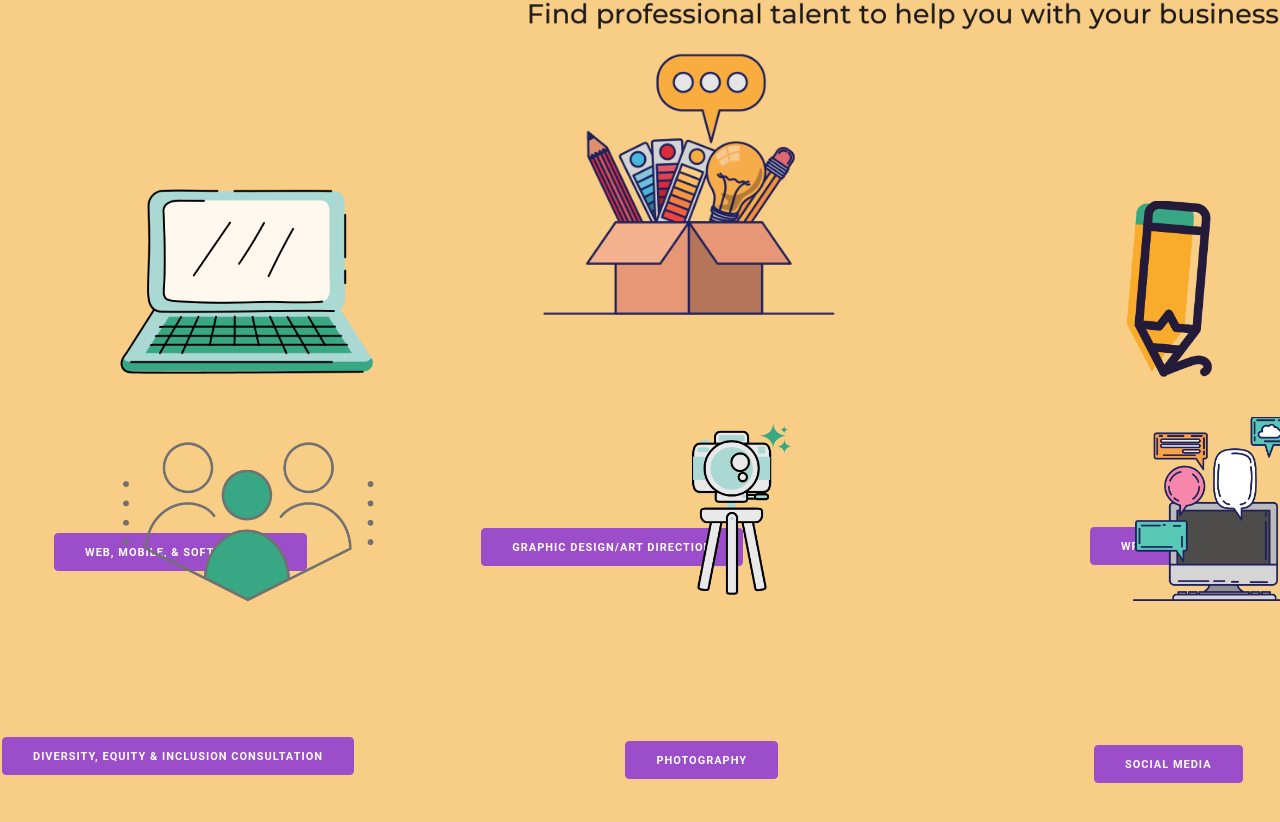
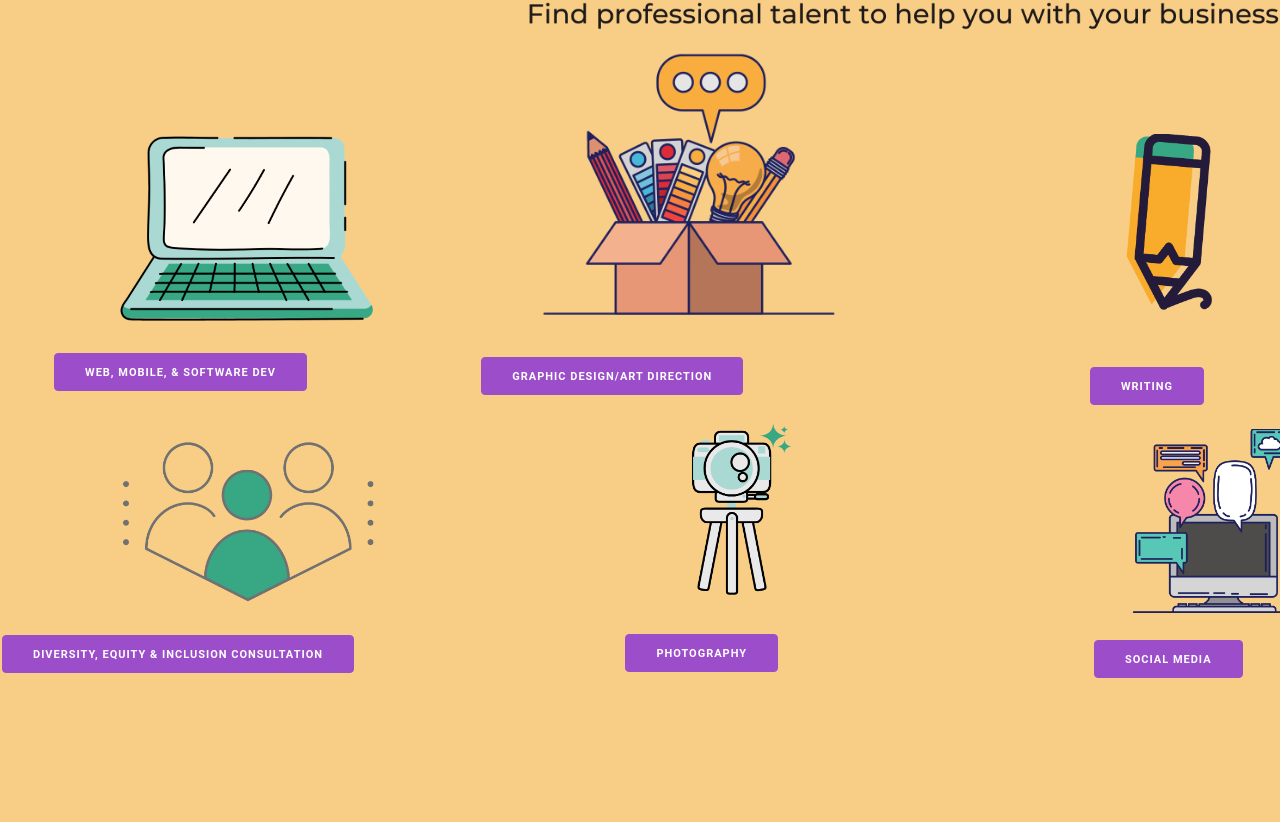
Before and after one commit to kellydoleo/fasi_frontend, a React (Create React App) app: page / in a window 1280 px wide. Shown: the part 1047-1869 px from the top of the page. Built offline with nearby package versions, Linux system fonts and the light colour scheme; no server answers.

Commit message:
updated CSS

```diff
--- a/src/index.css
+++ b/src/index.css
@@ -123,7 +123,7 @@ left: 517px;
 #laptop {
   width: 20%;
   position: relative;
-  top: 234px;
+  top: 181px;
   left: 119px;
 
 }
@@ -131,7 +131,7 @@ left: 517px;
 .web-button {
   position: relative;
   left: -202px;
-  top: 414px;
+  top: 234px;
 }
 
 #designer-icon {
@@ -143,21 +143,21 @@ left: 517px;
 
 .designer-button {
   position: relative;
-  top: 409px;
+  top: 238px;
   left: -322px;
 }
 
 #pencil-icon {
   width: 7%;
   position: relative;
-  top: 235px;
+  top: 168px;
   left: 59px;
 }
 
 
 .pencil-button {
   position: relative;
-  top: 408px;
+  top: 248px;
   left: -65px;
 }
 
@@ -171,7 +171,7 @@ left: 517px;
 .diversity-button {
   position: relative;
   left: -254px;
-  top: 409px;
+  top: 307px;
 }
 
 #photography-icon {
@@ -182,7 +182,7 @@ left: 517px;
 }
 
 .photography-button {
-  top: 413px;
+  top: 306px;
   position: relative;
   left: -85px;
 }
@@ -190,13 +190,13 @@ left: 517px;
 #social-icon {
   width: 16%;
   position: relative;
-  top: 250px;
+  top: 262px;
   left: 268px;
 }
 
 .social-button {
   position: relative;
-  top: 417px;
+  top: 312px;
   left: 26px;
 }
 
```
